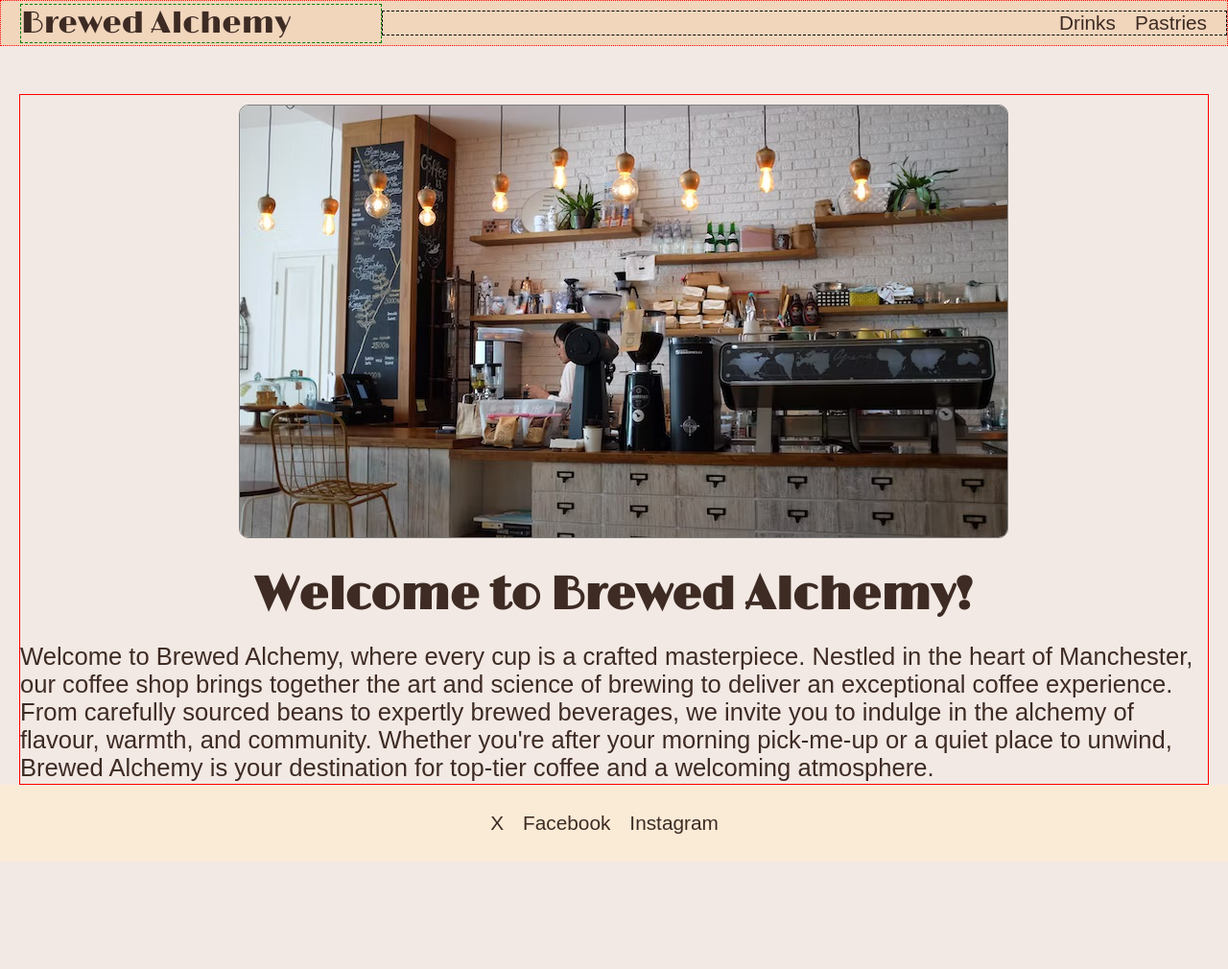
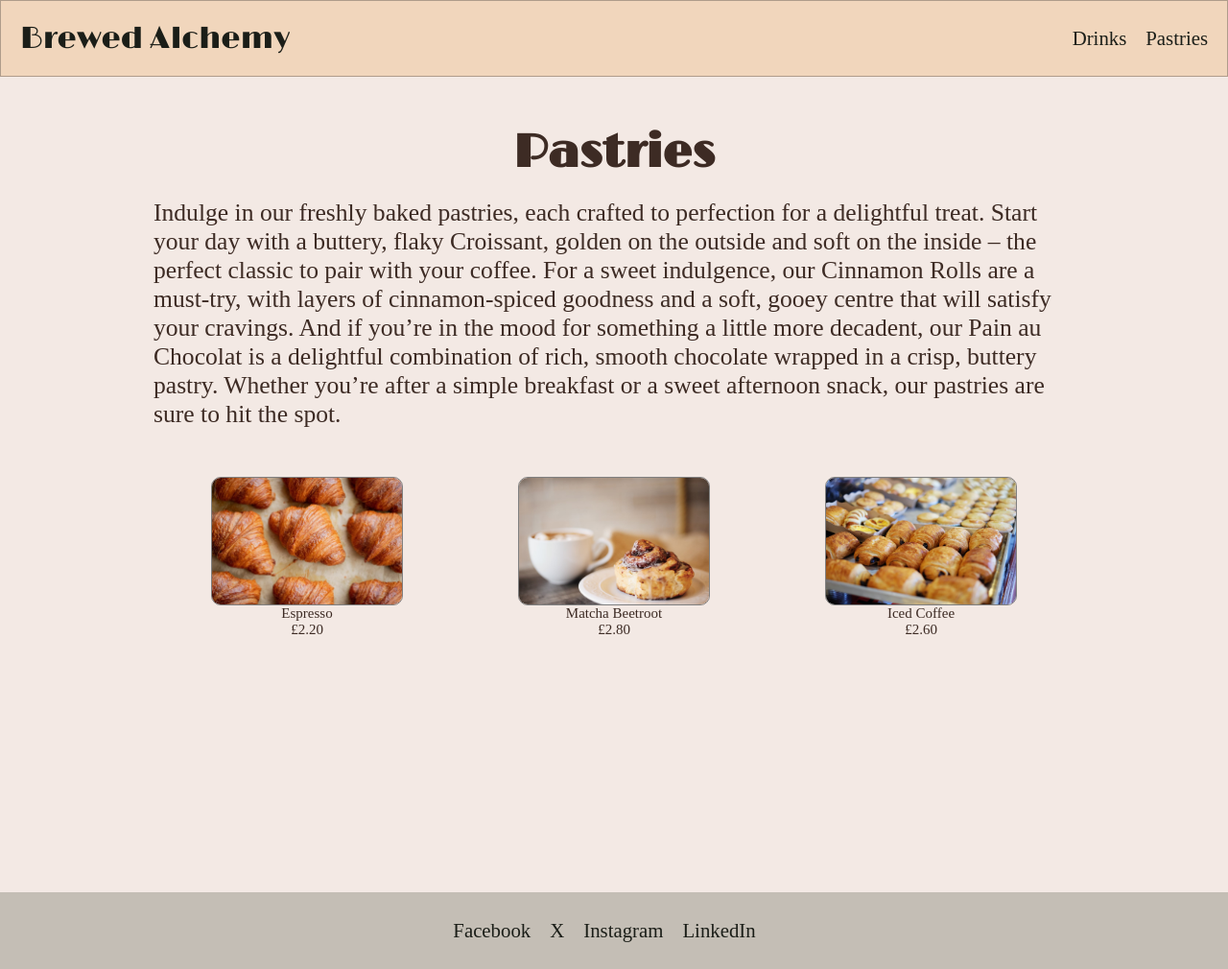
Before and after one commit to dannymoscrop/my-coffee-shop, a plain HTML site: page pastries.html in a window 1280 px wide. Shown: the whole page at 96% size. Before the commit the page ends 898 px from the top, so only its background shows below. Drawn offline with nearby package versions, Linux system fonts and the light colour scheme; a web font is replaced by a local one.

Commit message:
layout complete, need to fix response, footer moving

```diff
--- a/pastries.html
+++ b/pastries.html
@@ -23,22 +23,38 @@
       </div>
     </div>
     <div class="container">
-      <img src="./assets/images/coffee_bar.jpeg" alt="coffee bar"/>
-
       <div class="heading">
-        <h1>Welcome to Brewed Alchemy!</h1>
+        <h1>Pastries</h1>
       </div>
-      <p>
-        Welcome to Brewed Alchemy, where every cup is a crafted masterpiece. Nestled in the heart of Manchester, our coffee shop brings together the art and science of brewing to deliver an exceptional coffee experience. From carefully sourced beans to expertly brewed beverages, we invite you to indulge in the alchemy of flavour, warmth, and community. Whether you're after your morning pick-me-up or a quiet place to unwind, Brewed Alchemy is your destination for top-tier coffee and a welcoming atmosphere.
-      </p>
-
+       <br>
+      <div class="drinkstext">
+        <p> Indulge in our freshly baked pastries, each crafted to perfection for a delightful treat. Start your day with a buttery, flaky Croissant, golden on the outside and soft on the inside – the perfect classic to pair with your coffee. For a sweet indulgence, our Cinnamon Rolls are a must-try, with layers of cinnamon-spiced goodness and a soft, gooey centre that will satisfy your cravings. And if you’re in the mood for something a little more decadent, our Pain au Chocolat is a delightful combination of rich, smooth chocolate wrapped in a crisp, buttery pastry. Whether you’re after a simple breakfast or a sweet afternoon snack, our pastries are sure to hit the spot.</p>
+      </div>
+      <div class="drinksmenu">
+        <div class="drink">
+          <img src="./assets/images/croissant.jpeg" alt="croissant"/>
+          <p>Espresso</p>
+          <p>£2.20</p>
+        </div>
+        <div class="drink">
+          <img src="./assets/images/cinnamon_roll.jpeg" alt="cinnamon roll"/>
+          <p>Matcha Beetroot</p>
+          <p> £2.80</p>
+        </div>
+        <div class="drink">
+          <img src="./assets/images/pain_au_chocolat.jpeg" alt="pain au chocolat"/>
+          <p>Iced Coffee</p>
+          <p>£2.60</p>
+        </div>
+      </div>
     </div>
     <footer>
       <div id="navbar-social">
         <div class="navlinks-social">
-          <a href="drinks.html">X</a>
-          <a href="pastries.html">Facebook</a>
-          <a href="contact.html">Instagram</a>
+          <a href="https://www.facebook.com/" target="_blank">Facebook</a>
+          <a href="https://x.com" target="_blank">X</a>
+          <a href="https://www.instagram.com/" target="_blank">Instagram</a>
+          <a href="https://uk.linkedin.com/" target="_blank">LinkedIn</a>
         </div>
       </div>
     </footer>
--- a/styles.css
+++ b/styles.css
@@ -16,15 +16,16 @@ body {
   background-color: #F3E9E4;
   color: #3D2B24;
   font-size: 16px;
+  font-family: "Kaisei Decol", serif;
 }
 
 #navbar {
   width: 100%;
   background-color: #F1D6BC;
-  height: 3rem;
+  border: 1px solid #af9c8a;
+  height: 5rem;
   display: flex;
   align-items: center;
-  border: 1px dotted; color: red;
 }
 
 .logo {
@@ -32,11 +33,9 @@ body {
   width: 30%;
   margin-left: 20px;
   font-size: 2rem;
-  border: 1px dashed green;
 }
 
 .navlinks {
-  border: 1px dashed black;
   width: 70%;
   display: flex;
   justify-content: flex-end;
@@ -55,39 +54,36 @@ a, a:visited {
   display: flex;
   flex-direction: column;
   align-items: center;
-  margin: 50px 20px 0 20px;
-  height: 90vh;
-  border: 1px solid red;
+  max-width: 1200px;
+  margin: 50px auto 0 auto;
+  height: 100vh;
 }
 
 .drinksmenu {
   display: flex;
   flex-direction: row;
   justify-content: space-evenly;
-  border: 1px dashed green;
   width: 80%;
+  margin-top: 50px;
 }
 .drink {
   display:flex;
   flex-direction: column;
-  width: 150px;
+  width: 500px;
   align-items: center;
-  border: 1px dashed cyan;
   margin: 0;
-
 }
 
 .drink > img {
-  width: 150px;
+  width: 200px;
   margin: 0;
 }
 .drink > p {
-  font-size: 12px;
+  font-size: 15px;
 }
 .drinkstext {
   width: 80%;
   font-size: 2rem;
-  border: 1px dashed purple;
 }
 p {
   font-size: 1.6rem;
@@ -102,12 +98,12 @@ img {
 h1 {
   font-size: 3em;
   font-family: "Limelight", sans-serif;
-  margin-bottom: 20px;
+
 }
 
 #navbar-social {
   width: 100%;
-  background-color: antiquewhite;
+  background-color: #c4beb5;
   height: 5rem;
   display: flex;
   justify-content: space-around;
@@ -120,7 +116,7 @@ h1 {
 }
 
 a, a:visited {
-  color: #3D2B24;
+  color: #1B1E18;
 }
 
 .navlinks-social > a {
```
Also changed, not shown: drinks.html (+16 -11 lines), index.html (+5 -5 lines), assets/images/bread.jpeg (renamed from assets/bread.jpeg), assets/images/cinnamon_roll.jpeg (renamed from assets/cinnamon_roll.jpeg), 2 other files.
